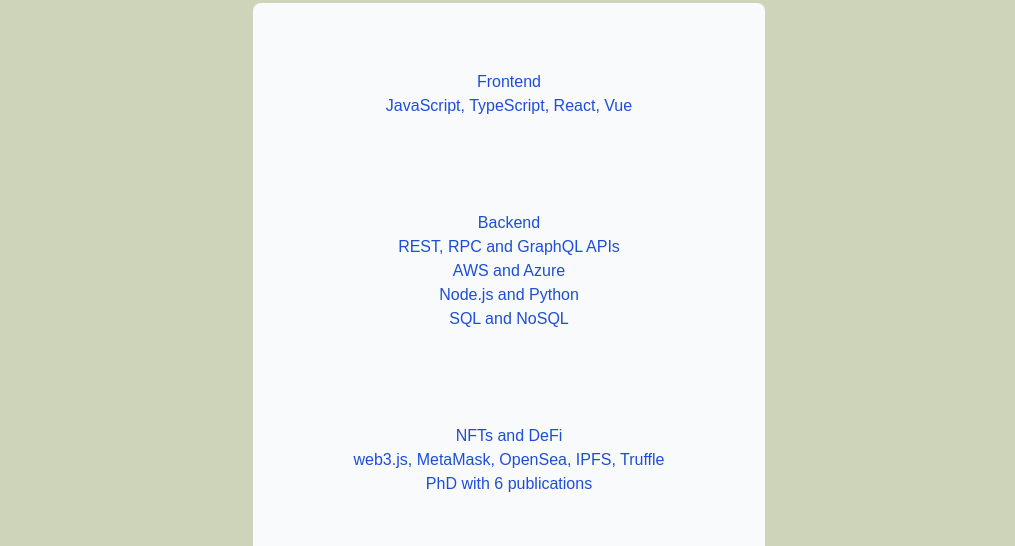
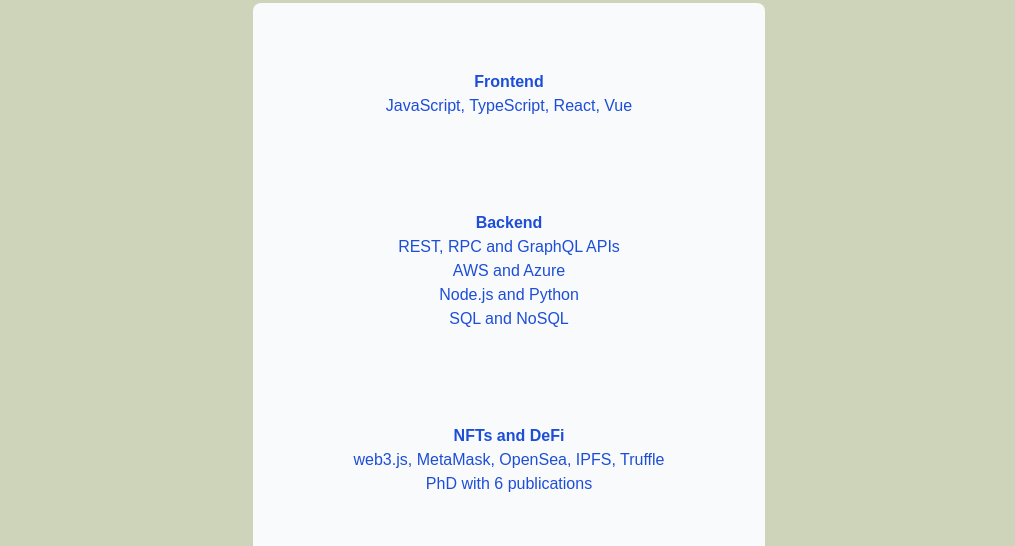
Before and after one commit to apburnie/personal-website, a React (Create React App) app: page / in a window 1280 px wide. Both pictures are taken after a click on the button "Skills". Shown: the part 127-673 px from the top of the page, without its empty margins (131-1146 px from the left). Built offline with nearby package versions, Linux system fonts and the light colour scheme.

Commit message:
updates Skills styles

```diff
--- a/src/Skills.js
+++ b/src/Skills.js
@@ -1,28 +1,24 @@
 export default function Skills() {
   return (
     <div className="info">
-      <dl className="infoCell">
-        <dt>Frontend</dt>
-        <dd>JavaScript, TypeScript, React, Vue</dd>
-      </dl>
-      <dl className="infoCell">
-        <dt>Backend</dt>
-        <dd>
+      <section className="infoCell">
+        <h2 className="font-bold">Frontend</h2>
+        <p>JavaScript, TypeScript, React, Vue</p>
+      </section>
+      <section className="infoCell">
+        <h2 className="font-bold">Backend</h2>
         <ul>
           <li>REST, RPC and GraphQL APIs</li>
           <li>AWS and Azure</li>
           <li>Node.js and Python</li>
           <li>SQL and NoSQL</li>
         </ul>
-        </dd>
-      </dl>
-      <dl className="infoCell">
-        <dt>NFTs and DeFi</dt>
-        <dd>
+      </section>
+      <section className="infoCell">
+        <h2 className="font-bold">NFTs and DeFi</h2>
         <p>web3.js, MetaMask, OpenSea, IPFS, Truffle</p>
         <p>PhD with 6 publications</p>
-        </dd>
-      </dl>
+      </section>
     </div>
   );
 }
```
Lines whose indentation alone changed are shown as unchanged.
